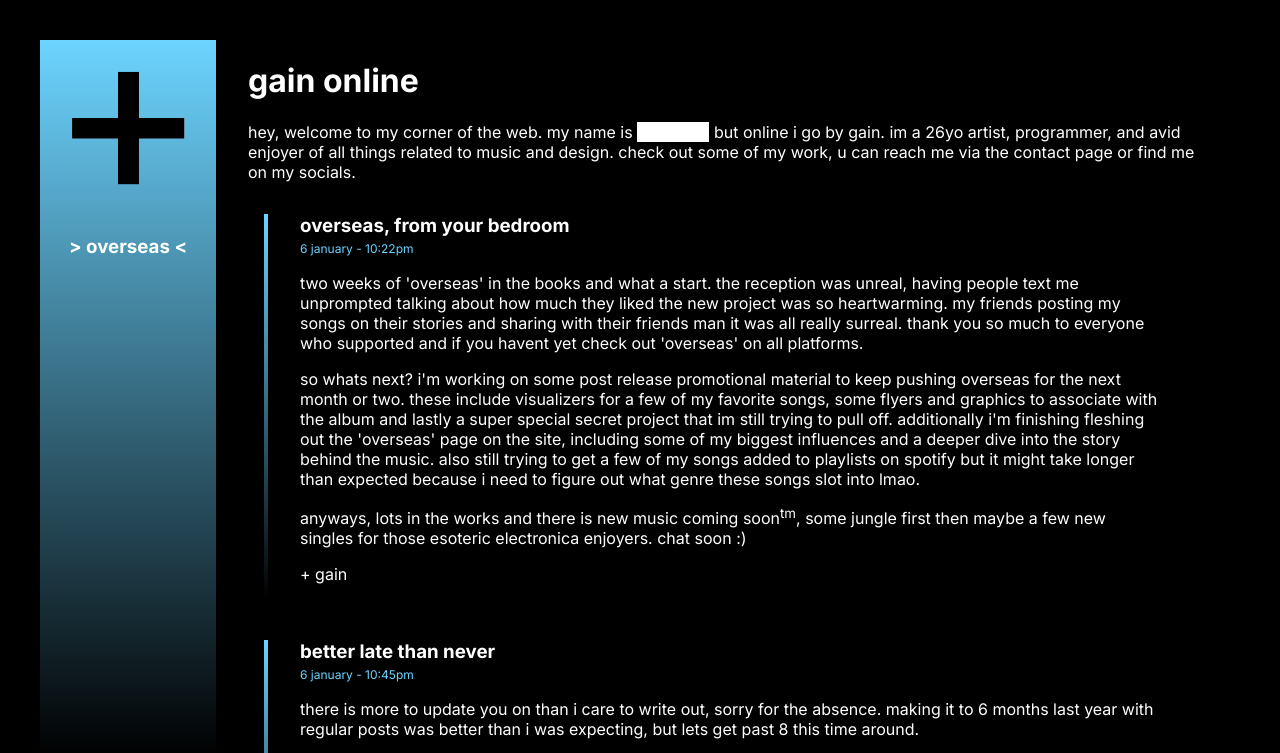
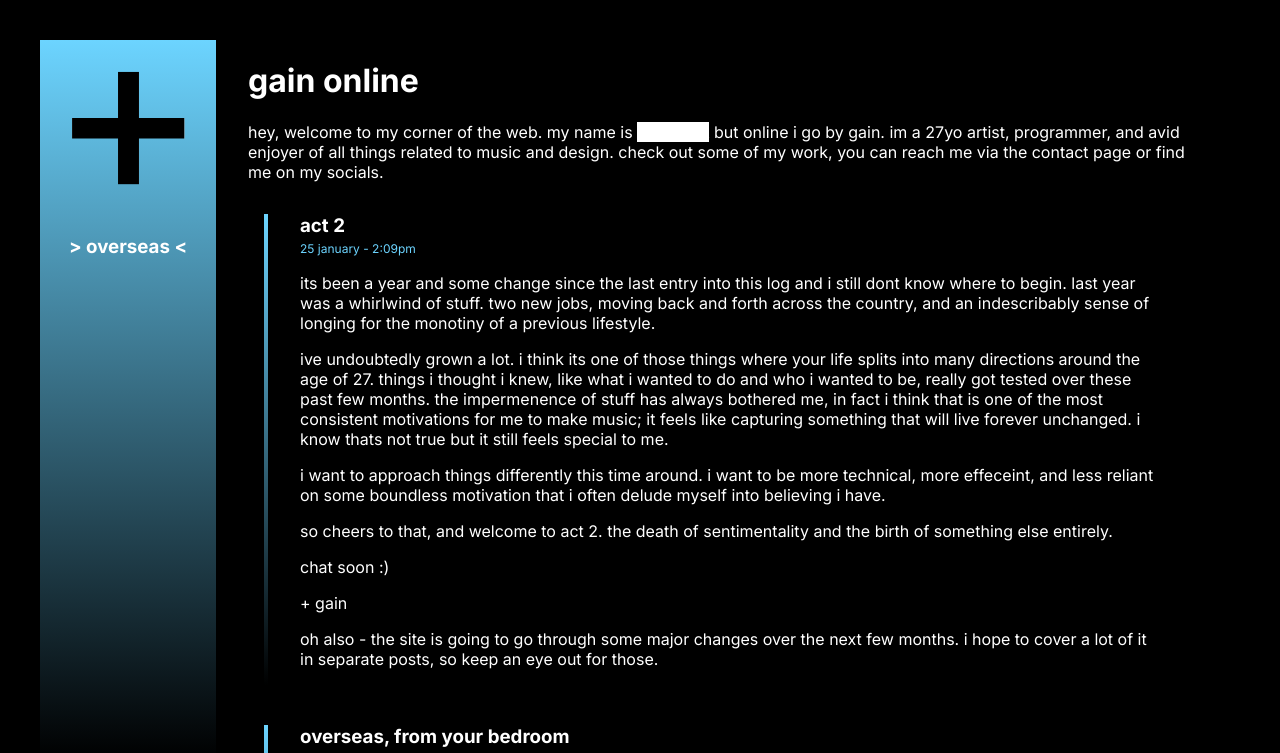
Before and after one commit to hharris56/gain.online, a Next.js app: page /home in a window 1280 px wide. Shown: the top 753 px of the page. Built offline with nearby package versions, Linux system fonts and the light colour scheme.

Commit message:
back in action

```diff
--- a/package.json
+++ b/package.json
@@ -5,7 +5,7 @@
   "scripts": {
     "dev": "next dev -p 8080",
     "build": "next build",
-    "start": "next start",
+    "start": "next start -p 8080",
     "lint": "next lint"
   },
   "dependencies": {
--- a/src/app/home/page.tsx
+++ b/src/app/home/page.tsx
@@ -7,7 +7,7 @@ export default function Home() {
     <div style={{minWidth: "var(--content-width)"}}>
       <h1>gain online</h1>
       <div style={{marginBottom: "2rem"}}>
-        hey, welcome to my corner of the web. my name is <mark style={{backgroundColor: "var(--primary-text-color)", color: "var(--primary-text-color)"}}>u thought</mark> but online i go by gain. im a 26yo artist, programmer, and avid enjoyer of all things related to music and design. check out some of my work, u can reach me via the contact page or find me on my socials.
+        hey, welcome to my corner of the web. my name is <mark style={{backgroundColor: "var(--primary-text-color)", color: "var(--primary-text-color)"}}>u thought</mark> but online i go by gain. im a 27yo artist, programmer, and avid enjoyer of all things related to music and design. check out some of my work, you can reach me via the contact page or find me on my socials.
       </div>
       {/* <h2 style={{marginBottom: "0rem", textAlign: "center"}}><i>++</i> whats new? <i>++</i></h2> */}
       <div className="home-content-container">
--- a/src/app/home/posts/posts.tsx
+++ b/src/app/home/posts/posts.tsx
@@ -14,6 +14,7 @@ export default function Posts(){
     // TODO: implement filtering based on tags
 
     var posts = [
+        <Jan25 key="1/25"/>,
         <Jan24 key="1/24"/>,
         <Jan6 key="1/6" />,
         <June2 key="6/2" />,
@@ -51,9 +52,28 @@ export default function Posts(){
         </div>
     )
 }
+function Jan25(){
+    return (
+        <BlogPost title="act 2" date="25 january - 2:09pm">
+            its been a year and some change since the last entry into this log and i still dont know where to begin. last year was a whirlwind of stuff. two new jobs, moving back and forth across the country, and an indescribably sense of longing for the monotiny of a previous lifestyle.
+            <Break />
+            ive undoubtedly grown a lot. i think its one of those things where your life splits into many directions around the age of 27. things i thought i knew, like what i wanted to do and who i wanted to be, really got tested over these past few months. the impermenence of stuff has always bothered me, in fact i think that is one of the most consistent motivations for me to make music; it feels like capturing something that will live forever unchanged. i know thats not true but it still feels special to me.
+            <Break />
+            i want to approach things differently this time around. i want to be more technical, more effeceint, and less reliant on some boundless motivation that i often delude myself into believing i have.
+            <Break />
+            so cheers to that, and welcome to act 2. the death of sentimentality and the birth of something else entirely.
+            <Break />
+            chat soon :)
+            <Break />
+            + gain
+            <Break />
+            oh also - the site is going to go through some major changes over the next few months. i hope to cover a lot of it in separate posts, so keep an eye out for those.
+        </BlogPost>
+    )
+}
 function Jan24(){
     return (
-        <BlogPost title="overseas, from your bedroom" date="6 january - 10:22pm">
+        <BlogPost title="overseas, from your bedroom" date="24 january - 10:22pm">
             two weeks of 'overseas' in the books and what a start. the reception was unreal, having people text me unprompted talking about how much they liked the new project was so heartwarming. my friends posting my songs on their stories and sharing with their friends man it was all really surreal. thank you so much to everyone who supported and if you havent yet check out 'overseas' on all platforms.
             <Break/>
             so whats next? i'm working on some post release promotional material to keep pushing overseas for the next month or two. these include visualizers for a few of my favorite songs, some flyers and graphics to associate with the album and lastly a super special secret project that im still trying to pull off. additionally i'm finishing fleshing out the 'overseas' page on the site, including some of my biggest influences and a deeper dive into the story behind the music. also still trying to get a few of my songs added to playlists on spotify but it might take longer than expected because i need to figure out what genre these songs slot into lmao.
```
